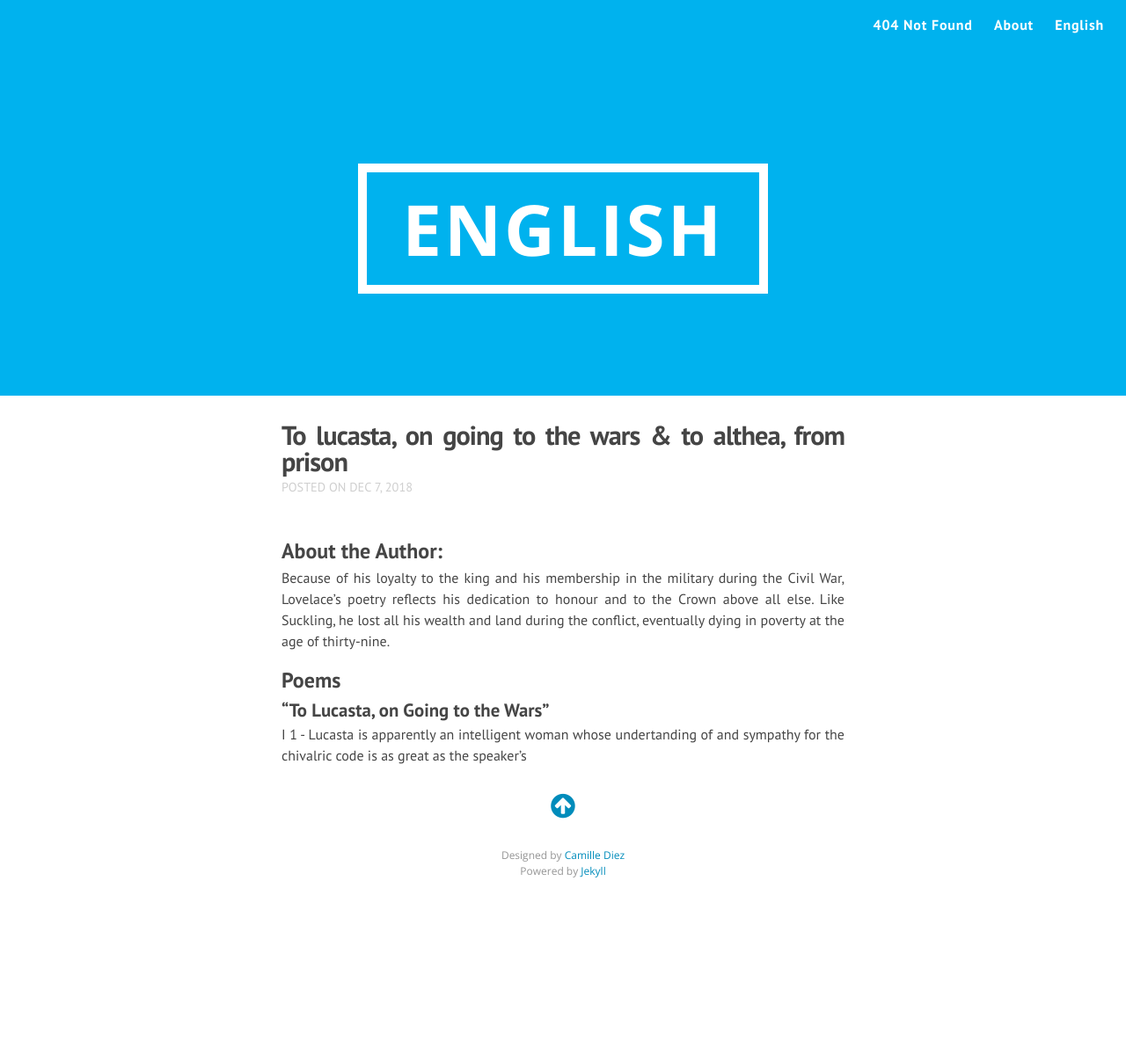
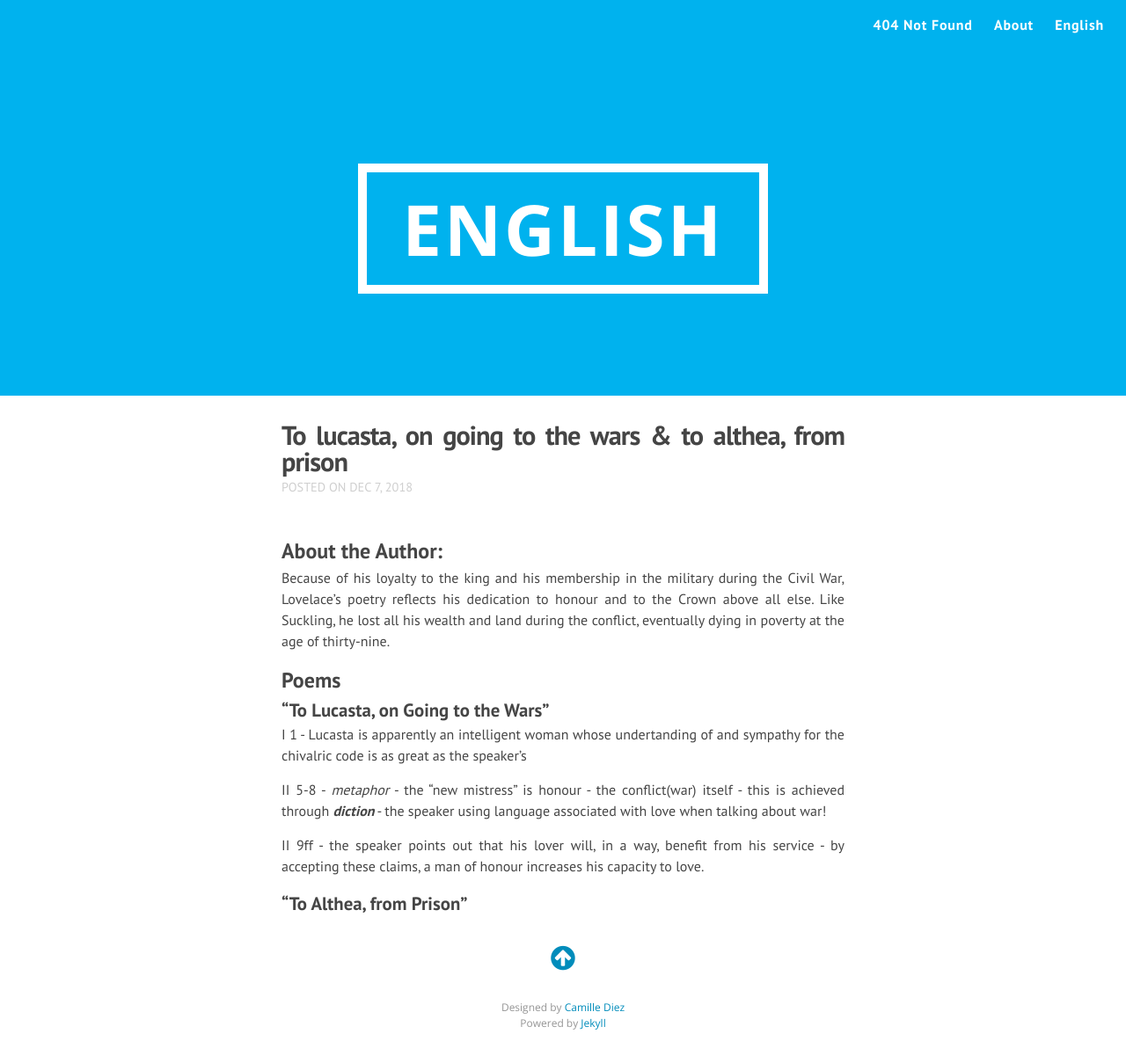
Before and after one commit to EthenStrine/English, a Jekyll site: the page built from _posts/2018-12-07-To Lucasta, on going to the wars & To Althea, from prison.md, in a window 1280 px wide. Shown: the whole page at 88% size. Built offline with Jekyll 4.4.1, drawn with Linux system fonts in a browser that asks for light colours; nearby versions of some CDN libraries; our own code applies the rules of GitHub Pages for plain Markdown files; before the commit the page ends 1036 px from its top, so only the background shows below that.

Commit message:
Update 2018-12-07-To Lucasta, on going to the wars & To Althea, from prison.md

```diff
--- a/_posts/2018-12-07-To Lucasta, on going to the wars & To Althea, from prison.md
+++ b/_posts/2018-12-07-To Lucasta, on going to the wars & To Althea, from prison.md
@@ -7,3 +7,9 @@ Because of his loyalty to the king and his membership in the military during the
 ### "To Lucasta, on Going to the Wars"
 
 I 1 - Lucasta is apparently an intelligent woman whose undertanding of and sympathy for the chivalric code is as great as the speaker's
+
+II 5-8 - *metaphor* - the "new mistress" is honour - the conflict(war) itself - this is achieved through ***diction*** - the speaker using language associated with love when talking about war!
+
+II 9ff - the speaker points out that his lover will, in a way, benefit from his service - by accepting these claims, a man of honour increases his capacity to love.
+
+### "To Althea, from Prison"
```
